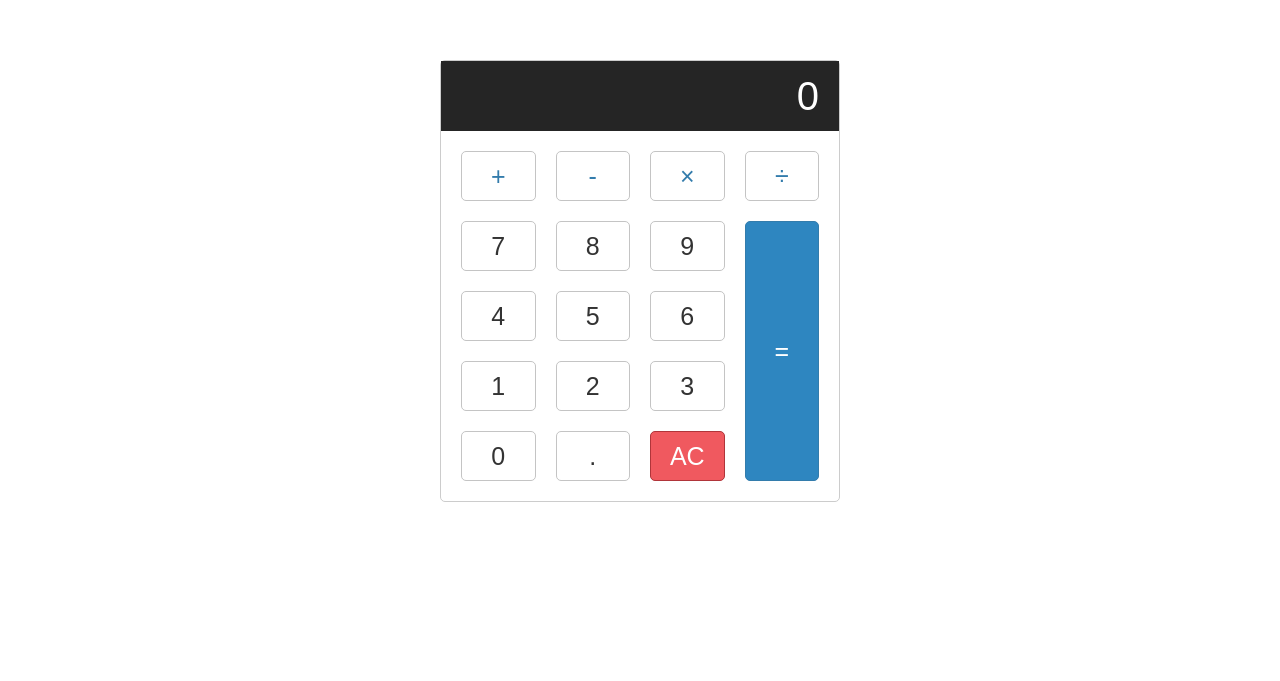
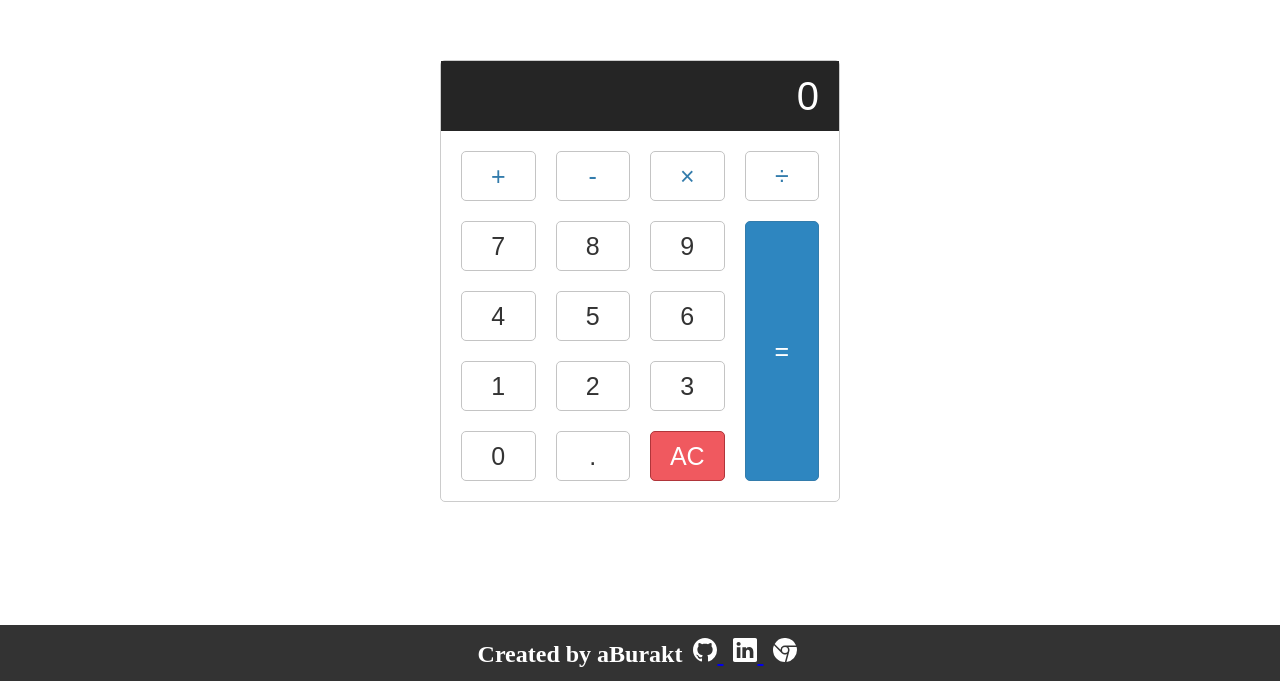
Before and after one commit to aburakt/calculator, a plain HTML site: page index.html in a window 1280 px wide. Shown: the part 119-800 px from the top of the page. Drawn offline with Linux system fonts and the light colour scheme.

Commit message:
added personal info

```diff
--- a/index.html
+++ b/index.html
@@ -5,7 +5,7 @@
 		<meta http-equiv="X-UA-Compatible" content="IE=edge" />
 		<meta name="viewport" content="width=device-width, initial-scale=1.0" />
 		<link rel="stylesheet" href="style.css" />
-		<title>Hesap Makinesi</title>
+		<title>Calculator App</title>
 	</head>
 	<body>
 		<div class="calculator">
@@ -36,7 +36,54 @@
 				<button type="button" class="equal-sign operator" value="=">=</button>
 			</div>
 		</div>
-
+		<div class="from">
+			<h1>
+				Created by aBurakt
+				<a href="https://github.com/aburakt" target="_blank">
+					<svg
+						xmlns="http://www.w3.org/2000/svg"
+						width="24"
+						height="24"
+						fill="white"
+						class="bi bi-github"
+						viewBox="0 0 16 16"
+					>
+						<path
+							d="M8 0C3.58 0 0 3.58 0 8c0 3.54 2.29 6.53 5.47 7.59.4.07.55-.17.55-.38 0-.19-.01-.82-.01-1.49-2.01.37-2.53-.49-2.69-.94-.09-.23-.48-.94-.82-1.13-.28-.15-.68-.52-.01-.53.63-.01 1.08.58 1.23.82.72 1.21 1.87.87 2.33.66.07-.52.28-.87.51-1.07-1.78-.2-3.64-.89-3.64-3.95 0-.87.31-1.59.82-2.15-.08-.2-.36-1.02.08-2.12 0 0 .67-.21 2.2.82.64-.18 1.32-.27 2-.27.68 0 1.36.09 2 .27 1.53-1.04 2.2-.82 2.2-.82.44 1.1.16 1.92.08 2.12.51.56.82 1.27.82 2.15 0 3.07-1.87 3.75-3.65 3.95.29.25.54.73.54 1.48 0 1.07-.01 1.93-.01 2.2 0 .21.15.46.55.38A8.012 8.012 0 0 0 16 8c0-4.42-3.58-8-8-8z"
+						/>
+					</svg>
+				</a>
+				<a href="https://linkedin.com/in/aburakt" target="_blank">
+					<svg
+						xmlns="http://www.w3.org/2000/svg"
+						width="24"
+						height="24"
+						fill="white"
+						class="bi bi-linkedin"
+						viewBox="0 0 16 16"
+					>
+						<path
+							d="M0 1.146C0 .513.526 0 1.175 0h13.65C15.474 0 16 .513 16 1.146v13.708c0 .633-.526 1.146-1.175 1.146H1.175C.526 16 0 15.487 0 14.854V1.146zm4.943 12.248V6.169H2.542v7.225h2.401zm-1.2-8.212c.837 0 1.358-.554 1.358-1.248-.015-.709-.52-1.248-1.342-1.248-.822 0-1.359.54-1.359 1.248 0 .694.521 1.248 1.327 1.248h.016zm4.908 8.212V9.359c0-.216.016-.432.08-.586.173-.431.568-.878 1.232-.878.869 0 1.216.662 1.216 1.634v3.865h2.401V9.25c0-2.22-1.184-3.252-2.764-3.252-1.274 0-1.845.7-2.165 1.193v.025h-.016a5.54 5.54 0 0 1 .016-.025V6.169h-2.4c.03.678 0 7.225 0 7.225h2.4z"
+						/>
+					</svg>
+				</a>
+				<a href="https://aburakt.com" target="_blank">
+					<svg
+						xmlns="http://www.w3.org/2000/svg"
+						width="24"
+						height="24"
+						fill="white"
+						class="bi bi-browser-chrome"
+						viewBox="0 0 16 16"
+					>
+						<path
+							fill-rule="evenodd"
+							d="M16 8a8.001 8.001 0 0 1-7.022 7.94l1.902-7.098a2.995 2.995 0 0 0 .05-1.492A2.977 2.977 0 0 0 10.237 6h5.511A8 8 0 0 1 16 8ZM0 8a8 8 0 0 0 7.927 8l1.426-5.321a2.978 2.978 0 0 1-.723.255 2.979 2.979 0 0 1-1.743-.147 2.986 2.986 0 0 1-1.043-.7L.633 4.876A7.975 7.975 0 0 0 0 8Zm5.004-.167L1.108 3.936A8.003 8.003 0 0 1 15.418 5H8.066a2.979 2.979 0 0 0-1.252.243 2.987 2.987 0 0 0-1.81 2.59ZM8 10a2 2 0 1 0 0-4 2 2 0 0 0 0 4Z"
+						/>
+					</svg>
+				</a>
+			</h1>
+		</div>
 		<script src="script.js"></script>
 	</body>
 </html>
--- a/style.css
+++ b/style.css
@@ -80,3 +80,18 @@ button:hover {
 	grid-gap: 20px;
 	padding: 20px;
 }
+
+.from {
+	position: fixed;
+	padding: 1%;
+	left: 0;
+	bottom: 0;
+	width: 100%;
+	background-color: #333;
+	color: #fff;
+	text-align: center;
+}
+
+a {
+	margin: 0.5rem;
+}
```
